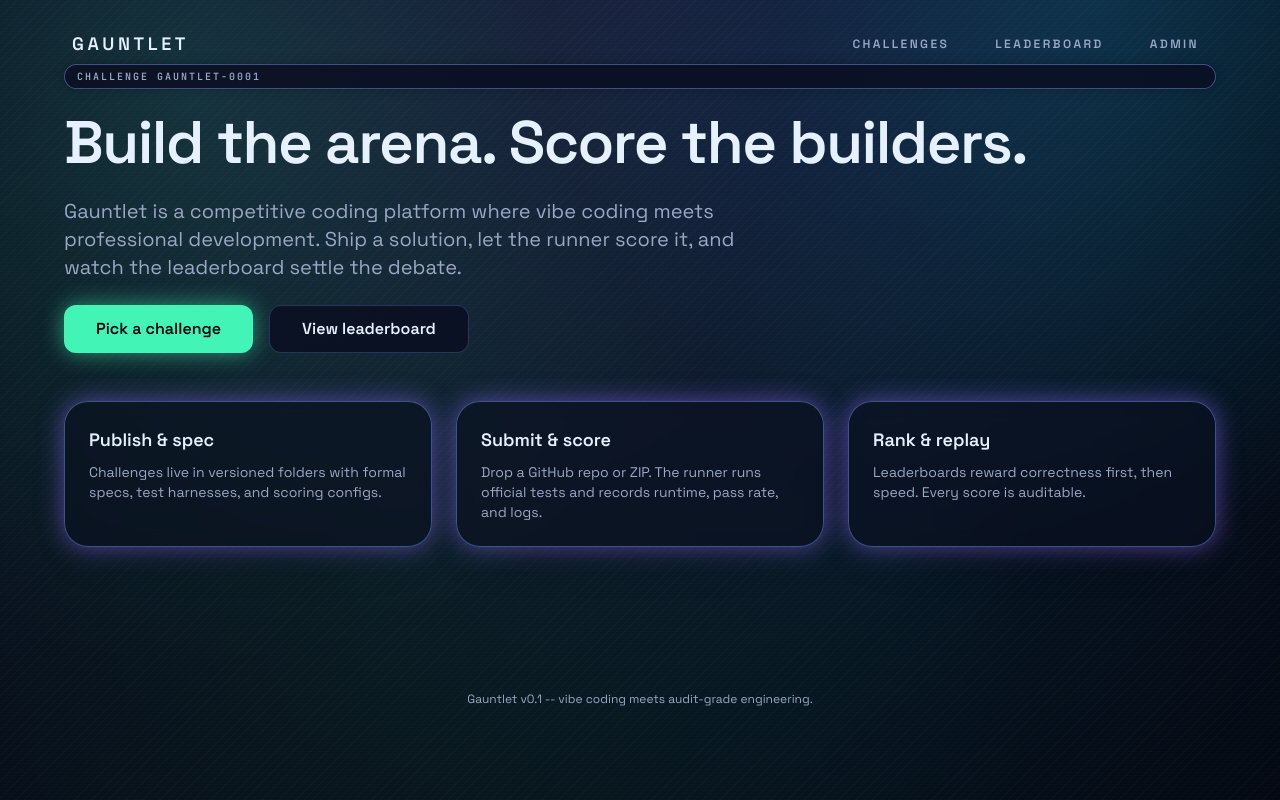
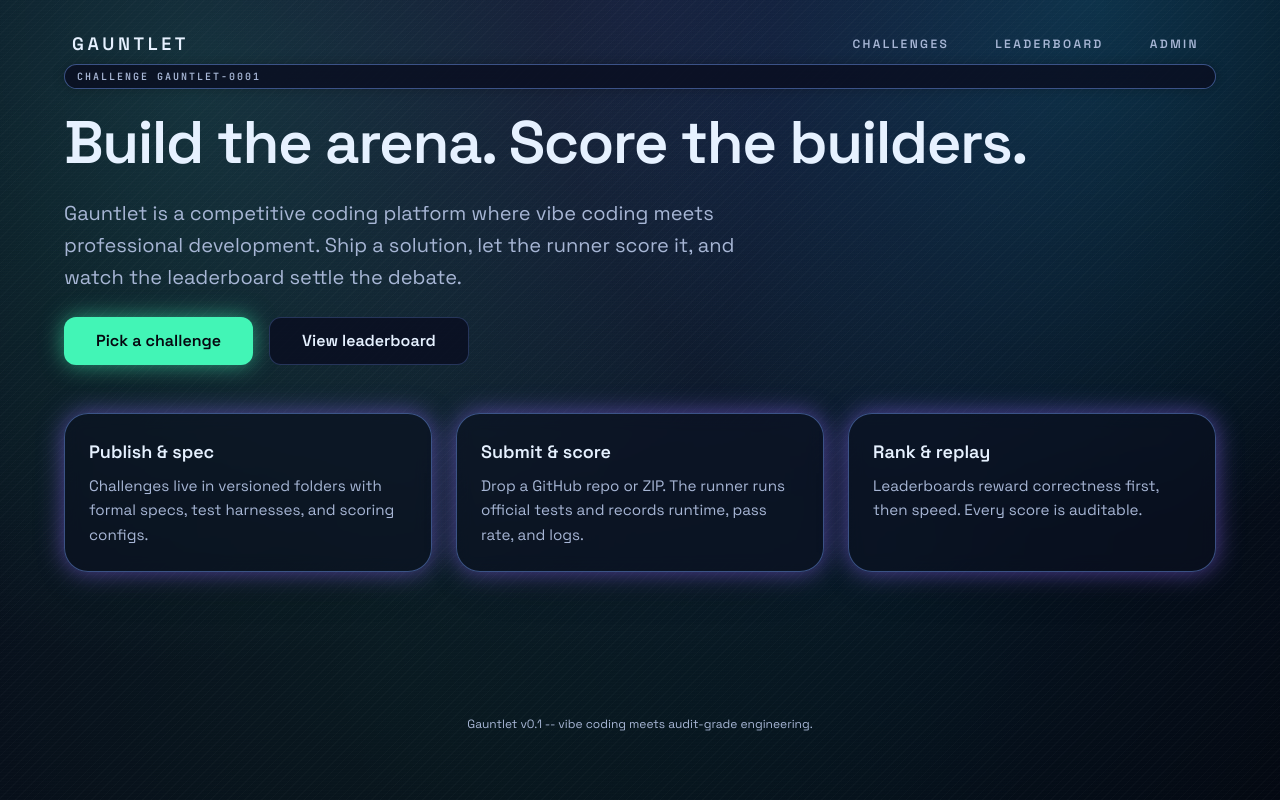
Before and after one commit to Austontatious/Gauntlet, a Next.js app in the folder apps/web/: page / in a window 1280 px wide. Built offline with nearby package versions, Linux system fonts and the light colour scheme.

Commit message:
Refine typography and link contrast

```diff
--- a/apps/web/app/(arena)/page.tsx
+++ b/apps/web/app/(arena)/page.tsx
@@ -12,7 +12,7 @@ export default function Home() {
           <h1 className="text-4xl font-semibold tracking-tight text-[color:var(--text)] md:text-6xl">
             Build the arena. Score the builders.
           </h1>
-          <p className="max-w-2xl text-lg text-[color:var(--muted)] md:text-xl">
+          <p className="max-w-2xl text-[1.15rem] leading-[1.6] text-[color:var(--muted)] md:text-[1.25rem]">
             Gauntlet is a competitive coding platform where vibe coding meets professional
             development. Ship a solution, let the runner score it, and watch the leaderboard
             settle the debate.
@@ -29,21 +29,21 @@ export default function Home() {
         <div className="grid gap-6 md:grid-cols-3">
           <GlassCard className="reveal reveal-delay-1">
             <h3 className="text-lg font-semibold text-[color:var(--text)]">Publish & spec</h3>
-            <p className="mt-2 text-sm text-[color:var(--muted)]">
+            <p className="mt-2 text-[0.95rem] leading-[1.6] text-[color:var(--muted)]">
               Challenges live in versioned folders with formal specs, test harnesses, and scoring
               configs.
             </p>
           </GlassCard>
           <GlassCard className="reveal reveal-delay-2">
             <h3 className="text-lg font-semibold text-[color:var(--text)]">Submit & score</h3>
-            <p className="mt-2 text-sm text-[color:var(--muted)]">
+            <p className="mt-2 text-[0.95rem] leading-[1.6] text-[color:var(--muted)]">
               Drop a GitHub repo or ZIP. The runner runs official tests and records runtime,
               pass rate, and logs.
             </p>
           </GlassCard>
           <GlassCard className="reveal reveal-delay-3">
             <h3 className="text-lg font-semibold text-[color:var(--text)]">Rank & replay</h3>
-            <p className="mt-2 text-sm text-[color:var(--muted)]">
+            <p className="mt-2 text-[0.95rem] leading-[1.6] text-[color:var(--muted)]">
               Leaderboards reward correctness first, then speed. Every score is auditable.
             </p>
           </GlassCard>
--- a/apps/web/app/(console)/admin/submissions/page.tsx
+++ b/apps/web/app/(console)/admin/submissions/page.tsx
@@ -21,7 +21,7 @@ export default async function AdminSubmissionsPage({
             <h1 className="text-xl font-semibold text-[color:var(--text)]">
               Unauthorized
             </h1>
-            <p className="mt-2 text-sm text-[color:var(--muted)]">
+            <p className="mt-2 text-[0.95rem] leading-[1.6] text-[color:var(--muted)]">
               Provide a valid ADMIN_TOKEN via ?token= or x-admin-token header.
             </p>
           </Card>
@@ -91,7 +91,7 @@ export default async function AdminSubmissionsPage({
                     </td>
                     <td className="py-3">
                       <a
-                        className="text-[color:var(--primary)] hover:text-[color:var(--primary-2)] focus-visible:outline-none focus-visible:ring-2 focus-visible:ring-[color:var(--primary)] focus-visible:ring-offset-2 focus-visible:ring-offset-[color:var(--bg)]"
+                        className="text-[color:var(--link)] hover:text-[color:var(--link-hover)] focus-visible:outline-none focus-visible:ring-2 focus-visible:ring-[color:var(--primary)] focus-visible:ring-offset-2 focus-visible:ring-offset-[color:var(--bg)]"
                         href={`/submissions/${submission.id}`}
                       >
                         view
--- a/apps/web/app/(console)/challenges/format/page.tsx
+++ b/apps/web/app/(console)/challenges/format/page.tsx
@@ -24,12 +24,12 @@ export default async function ChallengeFormatSpecPage() {
           <h1 className="mt-4 text-3xl font-semibold text-[color:var(--text)]">
             Challenge Format Specification
           </h1>
-          <p className="mt-2 text-sm text-[color:var(--muted)]">
+          <p className="mt-2 text-[0.95rem] leading-[1.6] text-[color:var(--muted)]">
             The canonical structure and constraints for Gauntlet challenges.
           </p>
         </div>
 
-        <Card className="text-sm text-[color:var(--muted)]">
+        <Card className="text-[color:var(--muted)]">
           <div className="markdown">
             <Markdown content={content} />
           </div>
--- a/apps/web/app/(console)/submissions/[id]/page.tsx
+++ b/apps/web/app/(console)/submissions/[id]/page.tsx
@@ -43,7 +43,7 @@ export default async function SubmissionPage({ params }: PageProps) {
           <h1 className="mt-4 text-3xl font-semibold text-[color:var(--text)]">
             Submission
           </h1>
-          <p className="mt-2 text-sm text-[color:var(--muted)]">
+          <p className="mt-2 text-[0.95rem] text-[color:var(--muted)]">
             {submission.displayName}
           </p>
         </div>
--- a/apps/web/app/globals.css
+++ b/apps/web/app/globals.css
@@ -7,11 +7,13 @@
   --panel: rgba(10, 15, 33, 0.6);
   --panel-2: rgba(10, 15, 33, 0.85);
   --text: #e6f1ff;
-  --muted: #9aa7c5;
+  --muted: #a7b6d5;
   --border: rgba(120, 160, 255, 0.25);
   --border-2: rgba(120, 160, 255, 0.4);
   --primary: #42f5b6;
   --primary-2: #13d9ff;
+  --link: #2fd9a8;
+  --link-hover: #42f5b6;
   --accent: #8f6bff;
   --danger: #ff5d6c;
   --success: #39f7a2;
@@ -25,11 +27,13 @@
   --panel: rgba(10, 15, 33, 0.6);
   --panel-2: rgba(10, 15, 33, 0.85);
   --text: #e6f1ff;
-  --muted: #9aa7c5;
+  --muted: #a7b6d5;
   --border: rgba(120, 160, 255, 0.25);
   --border-2: rgba(120, 160, 255, 0.45);
   --primary: #42f5b6;
   --primary-2: #13d9ff;
+  --link: #2fd9a8;
+  --link-hover: #42f5b6;
   --accent: #8f6bff;
   --danger: #ff5d6c;
   --success: #39f7a2;
@@ -43,11 +47,13 @@
   --panel: rgba(9, 24, 16, 0.85);
   --panel-2: rgba(7, 18, 12, 0.95);
   --text: #e2f8e9;
-  --muted: #8fb0a0;
+  --muted: #9fbeaf;
   --border: rgba(76, 130, 96, 0.35);
   --border-2: rgba(116, 185, 125, 0.5);
   --primary: #4dff96;
   --primary-2: #9affc5;
+  --link: #3fe089;
+  --link-hover: #4dff96;
   --accent: #f5c46a;
   --danger: #ff6b6b;
   --success: #5affb0;
@@ -163,6 +169,10 @@ a {
     0 18px 44px -40px rgba(2, 8, 5, 0.9);
 }
 
+.markdown {
+  font-size: 0.98rem;
+}
+
 .markdown h1,
 .markdown h2,
 .markdown h3 {
@@ -181,7 +191,7 @@ a {
 
 .markdown p {
   margin-top: 0.75rem;
-  line-height: 1.6;
+  line-height: 1.7;
   color: var(--muted);
 }
 
@@ -190,6 +200,7 @@ a {
   padding-left: 1.5rem;
   margin-top: 0.75rem;
   color: var(--muted);
+  line-height: 1.65;
 }
 
 .markdown code {
--- a/apps/web/components/ui/input.tsx
+++ b/apps/web/components/ui/input.tsx
@@ -7,7 +7,7 @@ const Input = React.forwardRef<HTMLInputElement, React.ComponentProps<'input'>>(
       <input
         type={type}
         className={cn(
-          'flex h-11 w-full rounded-xl border border-[color:var(--border)] bg-[color:var(--panel-2)] px-4 text-sm text-[color:var(--text)] placeholder:text-[color:var(--muted)] shadow-sm focus-visible:outline-none focus-visible:ring-2 focus-visible:ring-[color:var(--primary)] focus-visible:ring-offset-2 focus-visible:ring-offset-[color:var(--bg)]',
+          'flex h-11 w-full rounded-xl border border-[color:var(--border)] bg-[color:var(--panel-2)] px-4 text-[0.95rem] text-[color:var(--text)] placeholder:text-[color:var(--muted)] shadow-sm focus-visible:outline-none focus-visible:ring-2 focus-visible:ring-[color:var(--primary)] focus-visible:ring-offset-2 focus-visible:ring-offset-[color:var(--bg)]',
           className,
         )}
         ref={ref}
--- a/apps/web/components/ui/label.tsx
+++ b/apps/web/components/ui/label.tsx
@@ -5,7 +5,10 @@ const Label = React.forwardRef<HTMLLabelElement, React.ComponentProps<'label'>>(
   ({ className, ...props }, ref) => (
     <label
       ref={ref}
-      className={cn('text-sm font-semibold text-[color:var(--muted)]', className)}
+      className={cn(
+        'text-[0.95rem] font-semibold leading-[1.4] text-[color:var(--muted)]',
+        className,
+      )}
       {...props}
     />
   ),
--- a/apps/web/components/ui/textarea.tsx
+++ b/apps/web/components/ui/textarea.tsx
@@ -6,7 +6,7 @@ const Textarea = React.forwardRef<HTMLTextAreaElement, React.ComponentProps<'tex
     return (
       <textarea
         className={cn(
-          'flex min-h-[120px] w-full rounded-xl border border-[color:var(--border)] bg-[color:var(--panel-2)] px-4 py-3 text-sm text-[color:var(--text)] placeholder:text-[color:var(--muted)] shadow-sm focus-visible:outline-none focus-visible:ring-2 focus-visible:ring-[color:var(--primary)] focus-visible:ring-offset-2 focus-visible:ring-offset-[color:var(--bg)]',
+          'flex min-h-[120px] w-full rounded-xl border border-[color:var(--border)] bg-[color:var(--panel-2)] px-4 py-3 text-[0.95rem] text-[color:var(--text)] placeholder:text-[color:var(--muted)] shadow-sm focus-visible:outline-none focus-visible:ring-2 focus-visible:ring-[color:var(--primary)] focus-visible:ring-offset-2 focus-visible:ring-offset-[color:var(--bg)]',
           className,
         )}
         ref={ref}
```
Also changed, not shown: apps/web/app/(arena)/challenges/[slug]/leaderboard/page.tsx (+5 -3 lines), apps/web/app/(arena)/challenges/page.tsx (+4 -4 lines), apps/web/app/(console)/challenges/[slug]/SubmissionForm.tsx (+4 -4 lines), apps/web/app/(console)/challenges/[slug]/page.tsx (+6 -6 lines).
